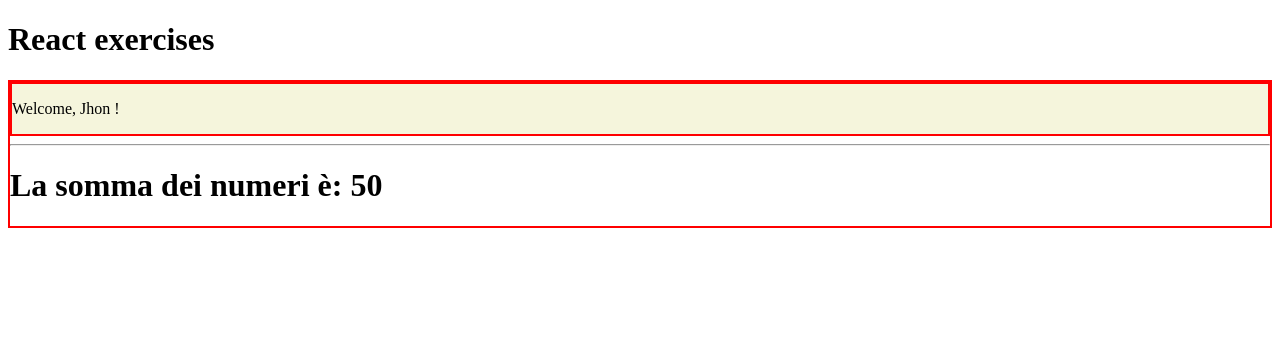
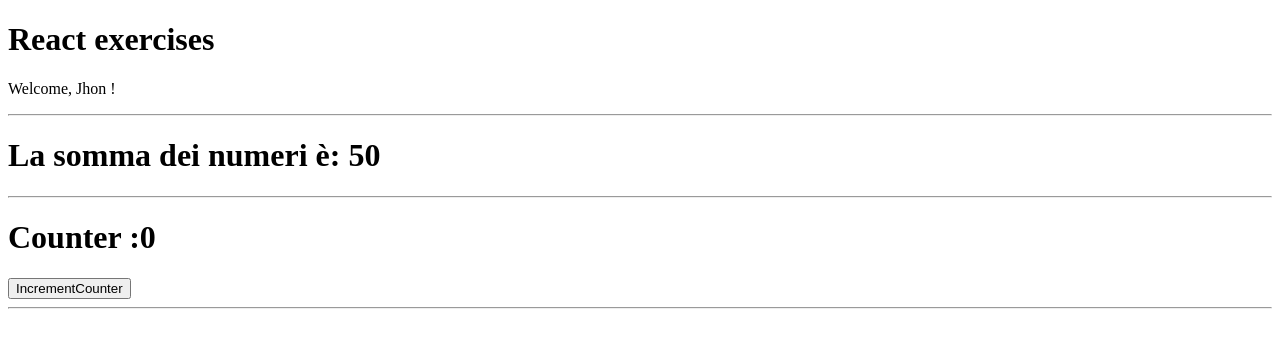
Before and after one commit to GiuseppeFilannino/React-exercises, a React (Create React App) app in the folder my-app/: page / in a window 1280 px wide. Shown: the top 348 px of the page. Built offline with nearby package versions, Linux system fonts and the light colour scheme.

Commit message:
useState-01

```diff
--- a/my-app/src/App.js
+++ b/my-app/src/App.js
@@ -2,6 +2,7 @@ import React from 'react';
 import { Welcome } from './Components/Welcome'
 import { Container } from './Components/Container';
 import { Sum } from './Components/Sum';
+import { ClickCounter } from './Components/ClickCounter';
 
 
 
@@ -13,7 +14,8 @@ export function App() {
         <div>
             <Container title={'React exercises'}>
                 <Welcome /> <hr></hr>
-                <Sum  />
+                <Sum  /> <hr></hr>
+                <ClickCounter /> <hr></hr>
             </Container >
 
 
--- a/my-app/src/Components/ClickCounter.js
+++ b/my-app/src/Components/ClickCounter.js
@@ -1,32 +1,22 @@
-import React from "react"
+import React, { useState } from "react"
 
-export class ClickCounter extends React.Component {
-    state = {
-        count: this.props.initialValue,
+export function ClickCounter({ initialValue = 0 }) {
+    const [count, setCount] = useState(initialValue)
+
+    function handleIncrementCounter() {
+        setCount((c) => c +1)
+
 
     }
 
-    handleIncrementCounter = () => {
-        this.setState((state) =>{
-        return {
-            count: state.count + this.props.amount
 
-        }
 
-        })
+    return (
+        <div >
+           <h1> Counter :{count}</h1>
+            <button onClick={handleIncrementCounter}>IncrementCounter </button>
 
-    }
-    render() {
-        return (
-            <div >
-                <button onClick={this.handleIncrementCounter}>IncrementCounter &gt; </button> <nobr><strong>{this.state.count}</strong></nobr>
+        </div>
+    )
 
-            </div>
-        )
-    }
 }
-
-ClickCounter.defaultProps= {
-initialValue: 0,
-amount:1
-}
--- a/my-app/src/Style/index.css
+++ b/my-app/src/Style/index.css
@@ -1,8 +1,9 @@
 .welcome{
-border: 2px solid red;
-background-color: beige
+/* border: 2px solid red;
+background-color: beige */
 }
 
 .children-container{
-background-color: white;
-border: 2px solid red;}
+/* background-color: white;
+border: 2px solid red; */
+}
```
